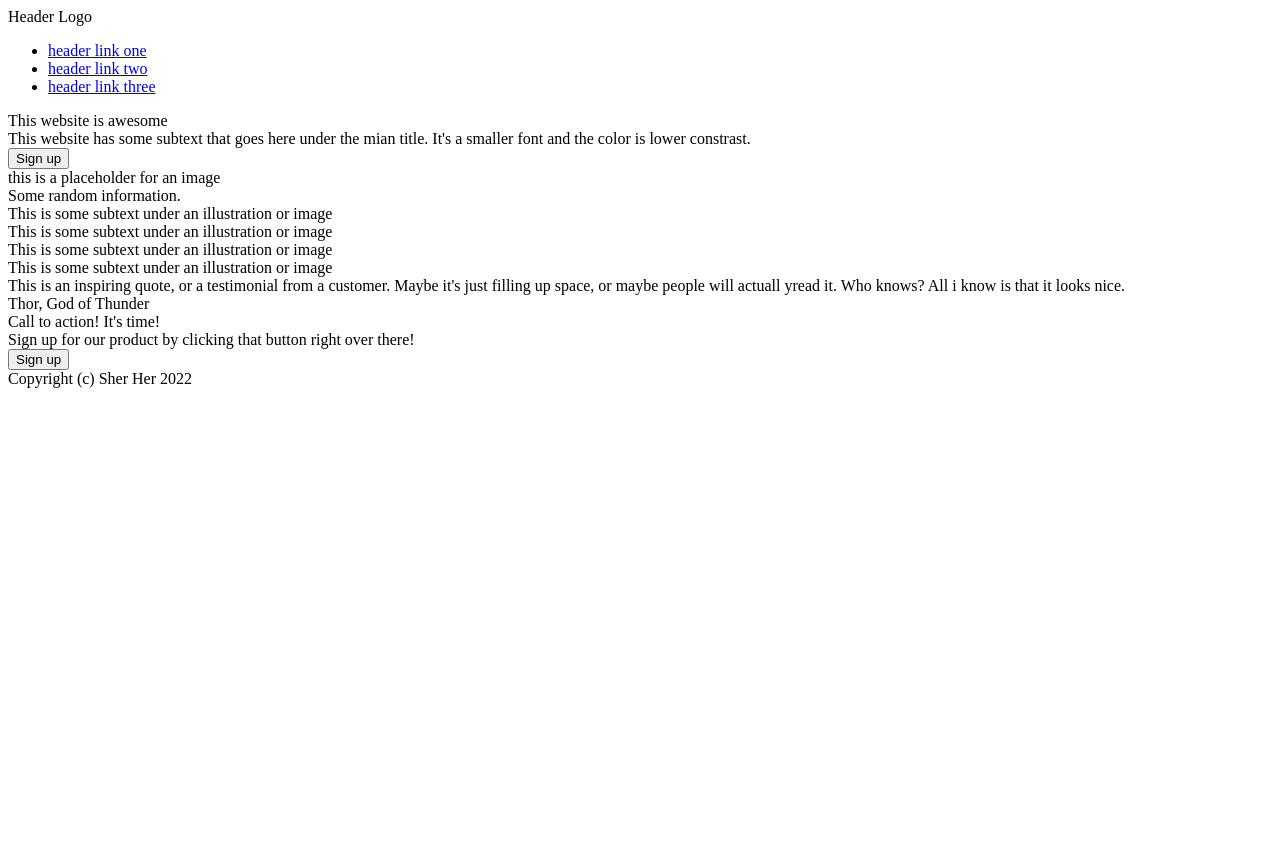
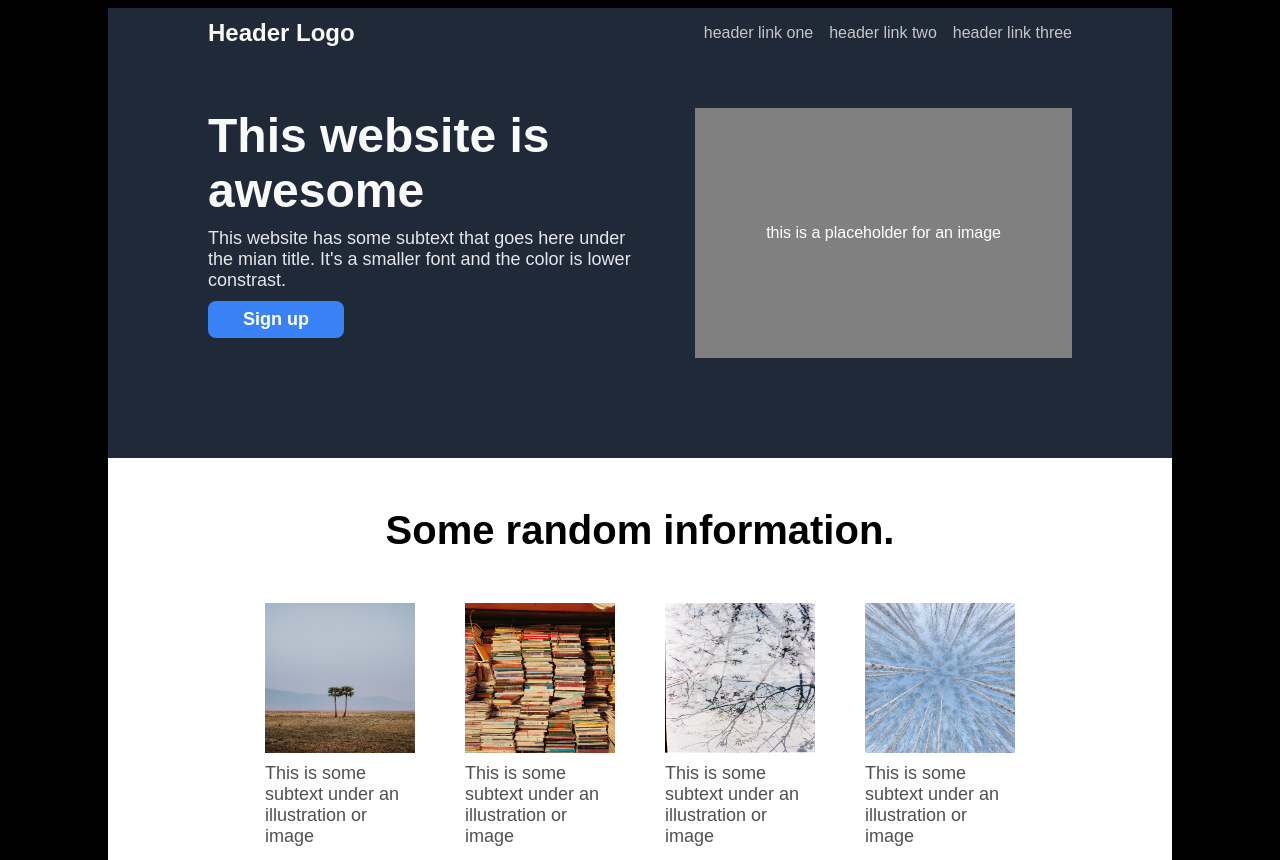
Before and after one commit to sherher21/odin-landing-page, a plain HTML site: page index.html in a window 1280 px wide. Shown: the top 860 px of the page. Before the commit the page ends 800 px from the top, so only its background shows below. Drawn offline with Linux system fonts and the light colour scheme.

Commit message:
added pictures updated index.html style.css

```diff
--- a/index.html
+++ b/index.html
@@ -20,37 +20,46 @@
       <div class="callout-container">
         <div class="callout-header">This website is awesome</div>
         <div class="callout-text">This website has some subtext that goes here under the mian title. It's a smaller font and the color is lower constrast.</div>
-        <div class="callout-button">
+        <div>
           <button>Sign up</button></div>
       </div>
       <div class="callout-image">this is a placeholder for an image</div>
     </div>
     <div class="body2">
       <div class="title">Some random information.</div>
+      <div class="pics">
         <div class="info">
+          <img src="./images/img1.jpeg">
           <div class="info-text">This is some subtext under an illustration or image</div>
         </div>
         <div class="info">
+          <img src="./images/img2.jpeg">
           <div class="info-text">This is some subtext under an illustration or image</div>
         </div>
         <div class="info">
+          <img src="./images/img3.jpeg">
           <div class="info-text">This is some subtext under an illustration or image</div>
         </div>
         <div class="info">
+          <img src="./images/img4.jpeg">
           <div class="info-text">This is some subtext under an illustration or image</div>
+        </div>
       </div>
     </div>
     <div class="body3">
       <div class="quote">This is an inspiring quote, or a testimonial from a customer. Maybe it's just filling up space, or maybe people will actuall yread it. Who knows? All i know is that it looks nice.</div>
-      <div class="quote-author">Thor, God of Thunder</div>
+      <div class="quote-author">-Thor, God of Thunder</div>
     </div>
     <div class="body4">
+      <div class="call-container">
         <div class="call-to-action">
           <div class="call-title">Call to action! It's time!</div>
           <div class="call-text">Sign up for our product by clicking that button right over there!</div>
         </div>
-      <div class="call-button">
+        <div>
           <button>Sign up</button>
+      </div>
+    </div>
   </div>
     <div class="footer">Copyright (c) Sher Her 2022</div>
 
--- a/style.css
+++ b/style.css
@@ -0,0 +1,179 @@
+body {
+  padding-left: 100px;
+  padding-right: 100px;
+  background-color: black;
+  font-family:Arial, Arial, Helvetica, sans-serif;
+}
+
+.header {
+  display:flex;
+  background-color: #1f2937;
+  justify-content: space-between;
+  align-items: center;
+  padding: 0 100px;
+  margin: 0;
+}
+
+.logo {
+  color:#f9faf8;
+  font-weight:800;
+  font-size: 24px;
+}
+
+ul {
+  display:flex;
+  list-style: none;
+  gap:16px;
+}
+
+a {
+  color: rgb(200, 197, 197);
+  text-decoration: none;
+}
+
+.body1 {
+  background-color: #1f2937;
+  display:flex;
+  color:white;
+  padding: 50px 100px;
+  padding-bottom: 100px;
+}
+
+button {
+  background: #3882f6;
+  color: white;
+  border-radius: 8px;
+  border: none;
+  padding: 8px 35px;
+  font-size: 18px;
+  font-weight: 600;
+}
+
+.callout-container {
+  display:flex;
+  flex-direction: column;
+  padding-right: 50px;
+  gap: 10px;
+}
+
+.callout-header {
+  font-size: 48px;
+  font-weight: 900;
+  color: #f9faf8;
+}
+
+.callout-text {
+  font-size: 18px;
+  color: #e5e7eb;
+}
+
+.callout-image {
+  background-color: gray;
+  width: 800px;
+  height: 250px;
+  display:flex;
+  justify-content: center;
+  align-items: center;
+}
+
+.body2 {
+  display:flex;
+  background-color: white;
+  flex-direction:column;
+  padding-bottom: 100px;
+}
+
+.title {
+  display:flex;
+  justify-content: center;
+  align-items: center;
+  font-size: 40px;
+  font-weight: bold;
+  padding: 50px;
+}
+
+.pics {
+  display:flex;
+  justify-content: center;
+  gap: 50px;
+}
+
+.info {
+  display:flex;
+  flex-direction: column;
+  font-size: 18px;
+  color:#505051;
+}
+
+img {
+  width: 150px;
+  height: 150px;
+}
+
+.info-text {
+  width: 150px;
+  padding: 10px 0;
+}
+
+.body3 {
+  display:flex;
+  flex-direction: column;
+  background-color: #e5e7eb;
+  justify-content: center;
+  align-items: center;
+  padding: 100px 200px;
+
+}
+
+.quote {
+  font-size: 36px;
+  font-style: italic;
+  color:rgb(118, 115, 115)
+}
+
+.quote-author {
+  align-self: flex-end;
+  font-size: 20px;
+  font-weight: bold;
+}
+
+.body4 {
+  display: flex;
+  background-color: white;
+  color: white;
+
+  justify-content: center;
+  align-items: center;
+}
+
+.call-container {
+  display: flex;
+  margin: 80px 0;
+  padding: 40px 80px;
+  background-color:#3882f6;
+  border-radius: 8px;
+
+}
+
+.call-to-action {
+  display:flex;
+  flex-direction:column;
+}
+
+.call-title {
+  font-size: 24px;
+  font-weight: 600;
+}
+
+.call-text {
+  color:rgb(214, 223, 230)
+}
+
+.footer {
+  display: flex;
+  justify-content: center;
+  align-items: center;
+  color:white;
+  padding: 40px;
+  background-color:#1f2937;
+}
```
Also changed, not shown: images/img1.jpeg (added), images/img2.jpeg (added), images/img3.jpeg (added), images/img3.webp (added), images/img4.jpeg (added). Lines whose indentation alone changed are shown as unchanged.
